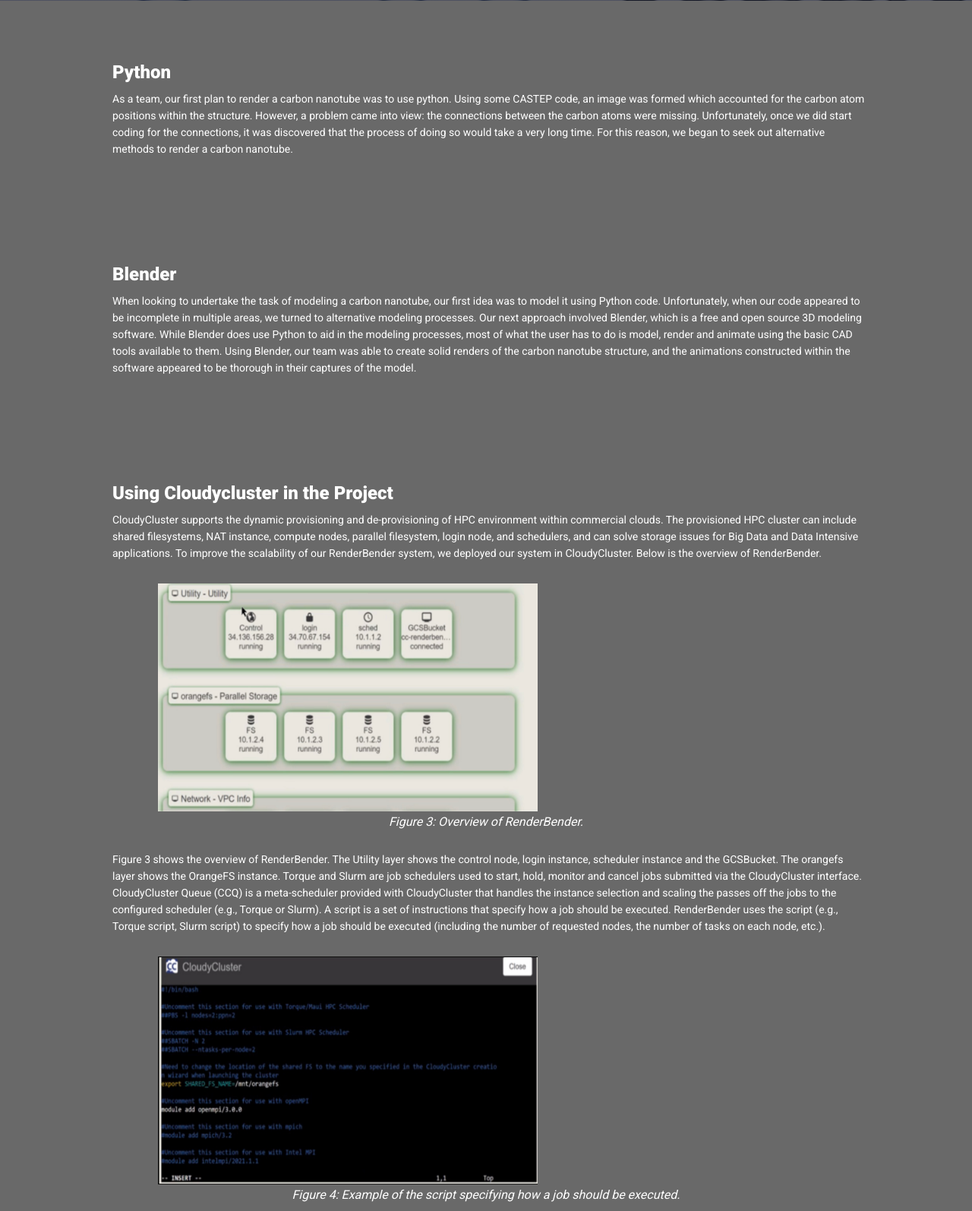
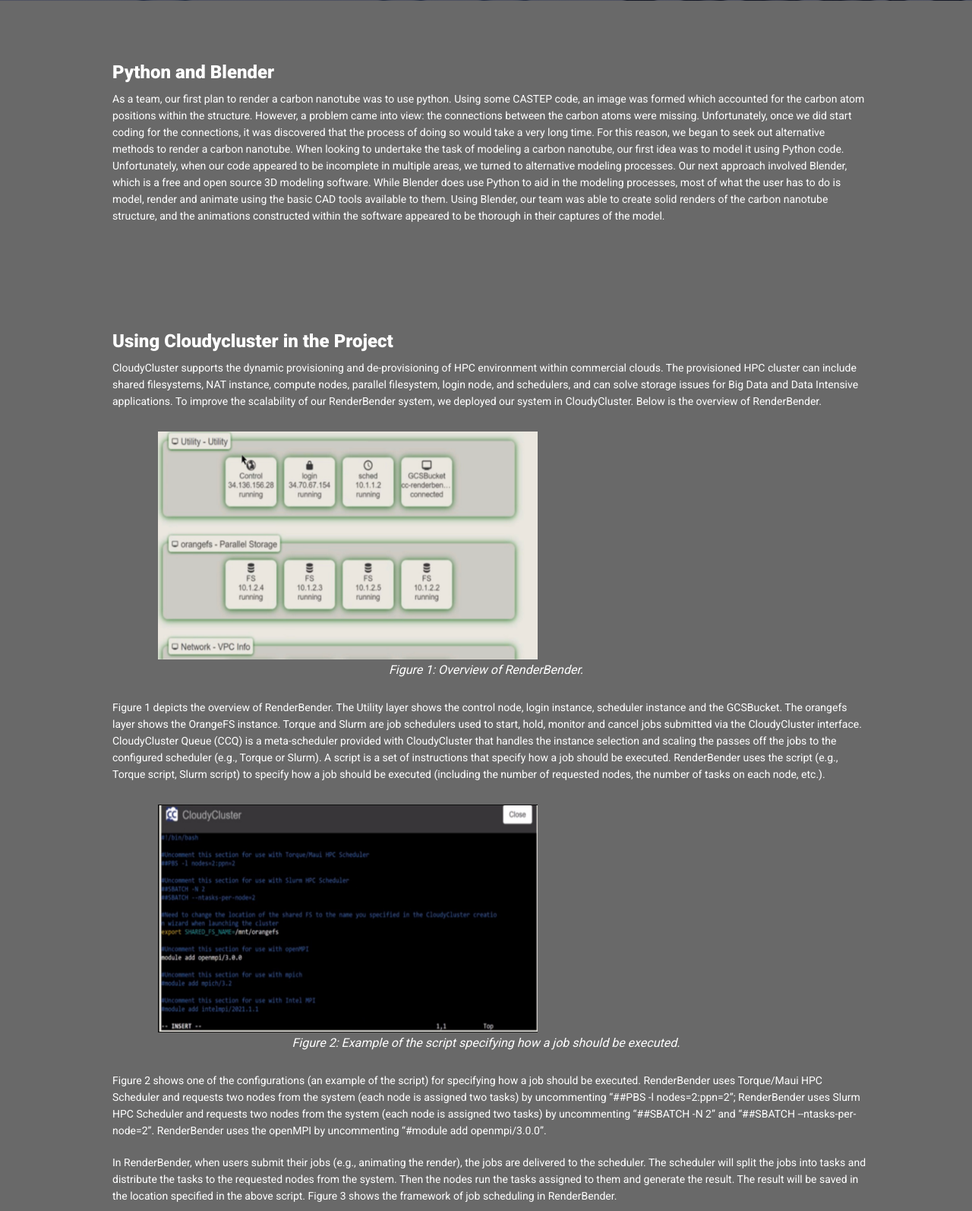
Before and after one commit to rollercoaster111/renderbenders, a Flask app: template templates/resources.html in a window 1280 px wide. Shown: the part 373-1967 px from the top of the page at 76% size. Run offline with Flask 2, Linux system fonts and the light colour scheme; the template is opened without the code that fills it, so the values that code supplies are empty.

Commit message:
final edits

```diff
--- a/templates/resources.html
+++ b/templates/resources.html
@@ -28,14 +28,10 @@
 	</section>
 	<!----Resources---->
 	<section class="resources">
-		<h2>Python</h2>
+		<h2>Python and Blender</h2>
 		<p>
 			As a team, our first plan to render a carbon nanotube was to use python. Using some CASTEP code, an image was formed which accounted for the carbon atom positions within the structure. However, a problem came into view: the connections between the carbon atoms were missing. Unfortunately, once we did start coding for the connections, it was discovered that the process of doing so would take a very long time. For this reason, we began to seek out alternative methods to render a carbon nanotube.
-		</p>
-	</section>
-	<section class="blender">
-		<h2>Blender</h2>
-		<p>
+
 			When looking to undertake the task of modeling a carbon nanotube, our first idea was to model it using Python code. Unfortunately, when our code appeared to be incomplete in multiple areas, we turned to alternative modeling processes. Our next approach involved Blender, which is a free and open source 3D modeling software. While Blender does use Python to aid in the modeling processes, most of what the user has to do is model, render and animate using the basic CAD tools available to them. Using Blender, our team was able to create solid renders of the carbon nanotube structure, and the animations constructed within the software appeared to be thorough in their captures of the model.
 		</p>
 	</section>
@@ -46,24 +42,24 @@
 		</p>
 		<br>
 		<img src="images/fig_1.jpg" height="300" width="500">
-		<figcaption>Figure 3: Overview of RenderBender.</figcaption>
+		<figcaption>Figure 1: Overview of RenderBender.</figcaption>
 		<br>
 		<p>
-			Figure 3 shows the overview of RenderBender. The Utility layer shows the control node, login instance, scheduler instance and the GCSBucket. The orangefs layer shows the OrangeFS instance. Torque and Slurm are job schedulers used to start, hold, monitor and cancel jobs submitted via the CloudyCluster interface. CloudyCluster Queue (CCQ) is a meta-scheduler provided with CloudyCluster that handles the instance selection and scaling the passes off the jobs to the configured scheduler (e.g., Torque or Slurm). A script is a set of instructions that specify how a job should be executed. RenderBender uses the script (e.g., Torque script, Slurm script) to specify how a job should be executed (including the number of requested nodes, the number of tasks on each node, etc.).
+			Figure 1 depicts the overview of RenderBender. The Utility layer shows the control node, login instance, scheduler instance and the GCSBucket. The orangefs layer shows the OrangeFS instance. Torque and Slurm are job schedulers used to start, hold, monitor and cancel jobs submitted via the CloudyCluster interface. CloudyCluster Queue (CCQ) is a meta-scheduler provided with CloudyCluster that handles the instance selection and scaling the passes off the jobs to the configured scheduler (e.g., Torque or Slurm). A script is a set of instructions that specify how a job should be executed. RenderBender uses the script (e.g., Torque script, Slurm script) to specify how a job should be executed (including the number of requested nodes, the number of tasks on each node, etc.).
 		</p>
 		<br>
 		<img src="images/fig_2.jpg" height="300" width="500">
-		<figcaption>Figure 4: Example of the script specifying how a job should be executed.</figcaption>
+		<figcaption>Figure 2: Example of the script specifying how a job should be executed.</figcaption>
 		<br>
 		<p>
-			Figure 4 shows one of the configurations (an example of the script) for specifying how a job should be executed. RenderBender uses Torque/Maui HPC Scheduler and requests two nodes from the system (each node is assigned two tasks) by uncommenting “##PBS -l nodes=2:ppn=2”; RenderBender uses Slurm HPC Scheduler and requests two nodes from the system (each node is assigned two tasks) by uncommenting “##SBATCH -N 2” and “##SBATCH --ntasks-per-node=2”. RenderBender uses the openMPI by uncommenting “#module add openmpi/3.0.0”.
+			Figure 2 shows one of the configurations (an example of the script) for specifying how a job should be executed. RenderBender uses Torque/Maui HPC Scheduler and requests two nodes from the system (each node is assigned two tasks) by uncommenting “##PBS -l nodes=2:ppn=2”; RenderBender uses Slurm HPC Scheduler and requests two nodes from the system (each node is assigned two tasks) by uncommenting “##SBATCH -N 2” and “##SBATCH --ntasks-per-node=2”. RenderBender uses the openMPI by uncommenting “#module add openmpi/3.0.0”.
 		</p>
 		<p>
-			In RenderBender, when users submit their jobs (e.g., animating the render), the jobs are delivered to the scheduler. The scheduler will split the jobs into tasks and distribute the tasks to the requested nodes from the system. Then the nodes run the tasks assigned to them and generate the result. The result will be saved in the location specified in the above script. Figure 5 shows the framework of job scheduling in RenderBender.
+			In RenderBender, when users submit their jobs (e.g., animating the render), the jobs are delivered to the scheduler. The scheduler will split the jobs into tasks and distribute the tasks to the requested nodes from the system. Then the nodes run the tasks assigned to them and generate the result. The result will be saved in the location specified in the above script. Figure 3 shows the framework of job scheduling in RenderBender.
 		</p>
 		<br>
 		<img src="images/fig_3.jpg" height="300" width="500">
-		<figcaption>Figure 5: Job framework scheduling in RenderBender.</figcaption>
+		<figcaption>Figure 3: Job framework scheduling in RenderBender.</figcaption>
 	</section>
 	<!----Sponsors---->
 	<section class="sponsors">
```
